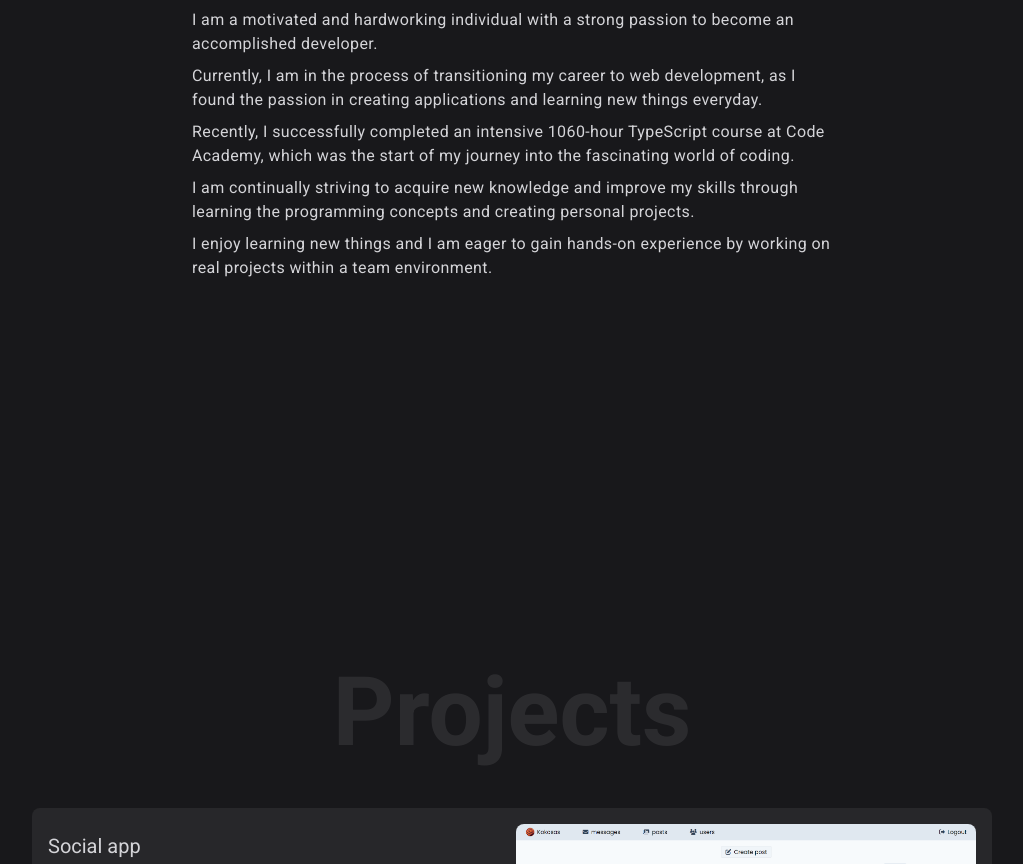
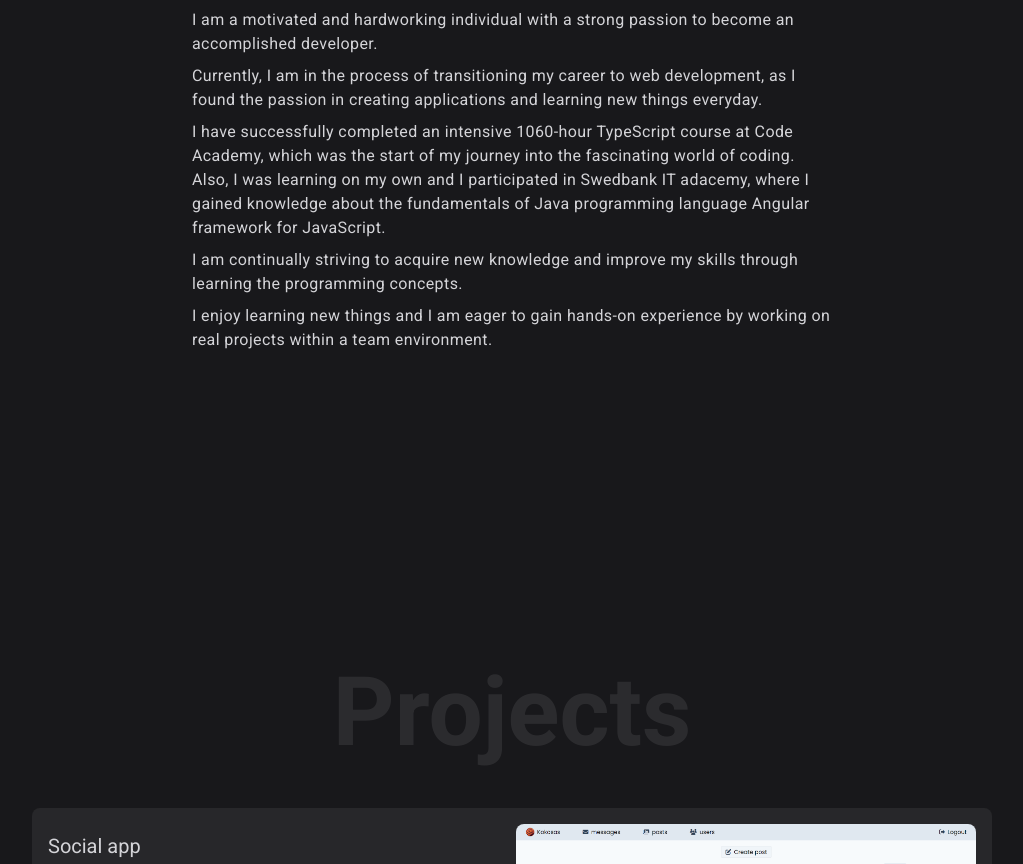
Before and after one commit to dambrauske/portfolio, a React (Vite) app in the folder project/: page / in a window 1280 px wide. Shown: the part 1080-1944 px from the top of the page, without its empty margins (128-1151 px from the left). Built offline with nearby package versions, Linux system fonts and the light colour scheme; the HTML template or start-up script is replaced by a standard one.

Commit message:
about me corrected

```diff
--- a/project/src/pages/AboutSection.tsx
+++ b/project/src/pages/AboutSection.tsx
@@ -1,31 +1,39 @@
 const AboutSection = () => {
   return (
-        <section id="about" className="bg-zinc-900 h-screen py-12 flex flex-col gap-12 items-center ">
-            <h2 className="text-6xl md:text-8xl font-bold text-center text-zinc-300 opacity-10 pt-12">About me</h2>
+    <section
+      id="about"
+      className="bg-zinc-900 h-screen py-12 flex flex-col gap-12 items-center "
+    >
+      <h2 className="text-6xl md:text-8xl font-bold text-center text-zinc-300 opacity-10 pt-12">
+        About me
+      </h2>
       <div className="md:w-1/2 p-4 md:p-0 flex flex-col gap-2 justify-center text-zinc-300 tracking-wide">
         <div>
-                    I am a motivated and hardworking individual with a strong passion to become an accomplished
-                    developer.
+          I am a motivated and hardworking individual with a strong passion to
+          become an accomplished developer.
         </div>
         <div>
-                Currently, I am in the process of transitioning my career to web development, as I found the passion in creating
-                applications and learning new things everyday.
+          Currently, I am in the process of transitioning my career to web
+          development, as I found the passion in creating applications and
+          learning new things everyday.
         </div>
 
         <div>
-                    Recently, I successfully completed an intensive 1060-hour TypeScript course at Code Academy, which
-                    was the start of my journey into the fascinating world of coding.
+          I have successfully completed an intensive 1060-hour TypeScript course
+          at Code Academy, which was the start of my journey into the
+          fascinating world of coding. Also, I was learning on my own and I
+          participated in Swedbank IT adacemy, where I gained knowledge about
+          the fundamentals of Java programming language Angular framework for JavaScript.
         </div>
         <div>
-                I am continually striving to acquire new knowledge and improve
-                my skills through learning the programming concepts and creating personal projects.
+          I am continually striving to acquire new knowledge and improve my
+          skills through learning the programming concepts.
         </div>
         <div>
-                    I enjoy learning new things and I am eager to gain hands-on experience by working on real projects
-                    within a team environment.
+          I enjoy learning new things and I am eager to gain hands-on experience
+          by working on real projects within a team environment.
         </div>
       </div>
-
     </section>
   );
 };
```
Lines whose indentation alone changed are shown as unchanged.
